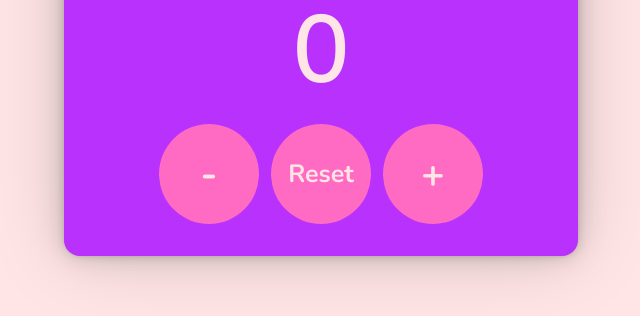
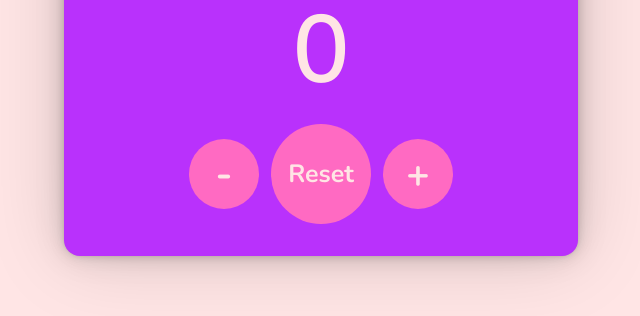
Before and after one commit to Hidee25/counter.github.io, a plain HTML site: page index.html in a window 1280 px wide. Shown: the part 332-648 px from the top of the page, without its empty margins (319-959 px from the left). Drawn offline with nearby package versions, Linux system fonts and the light colour scheme.

Commit message:
Update index.html

```diff
--- a/index.html
+++ b/index.html
@@ -44,6 +44,7 @@
         .btn-wrapper {
             display: flex;
             gap: 12px;
+            align-items: center;
         }
         .btn {
             font-size: 25px;
@@ -63,6 +64,8 @@
         }
         .btnLogic {
             font-size: 39.06px;
+            width: 70px;
+            height: 70px;
         }
         .btnLogicPlus:hover {
             background-color: #87FF5E;
```
